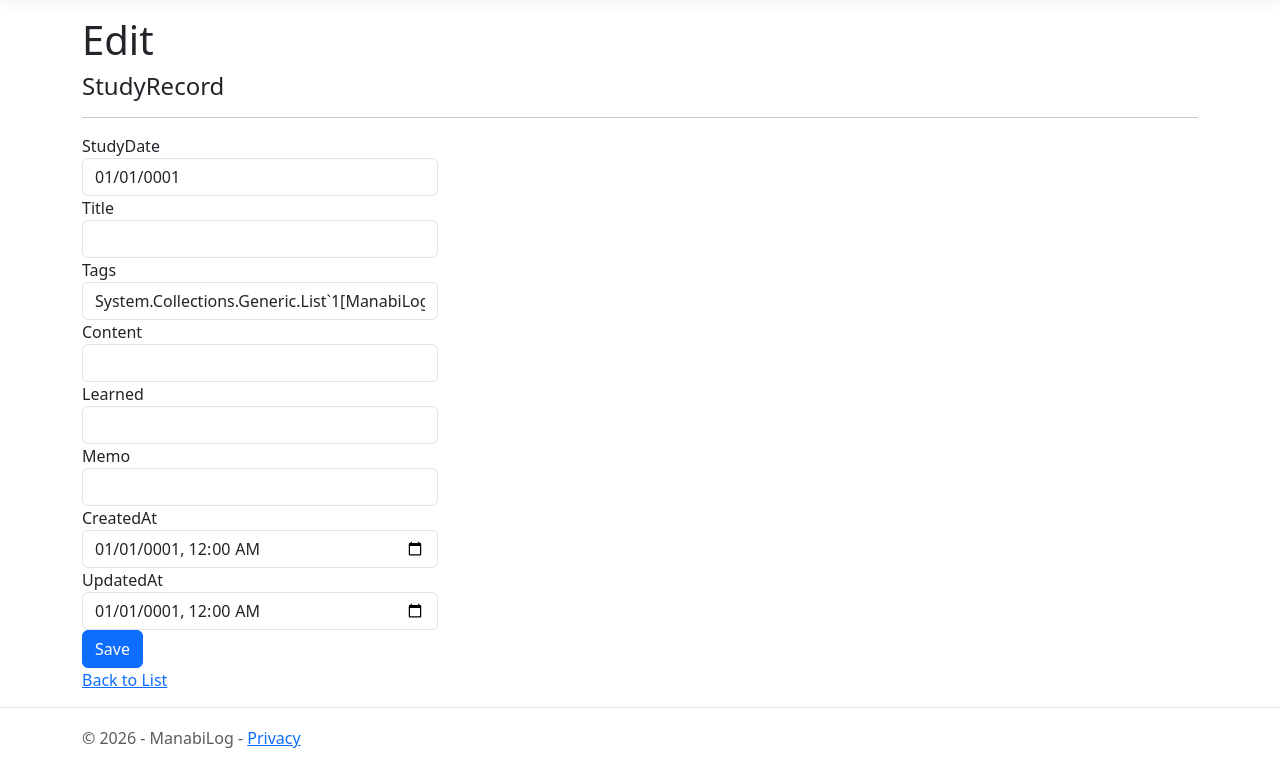
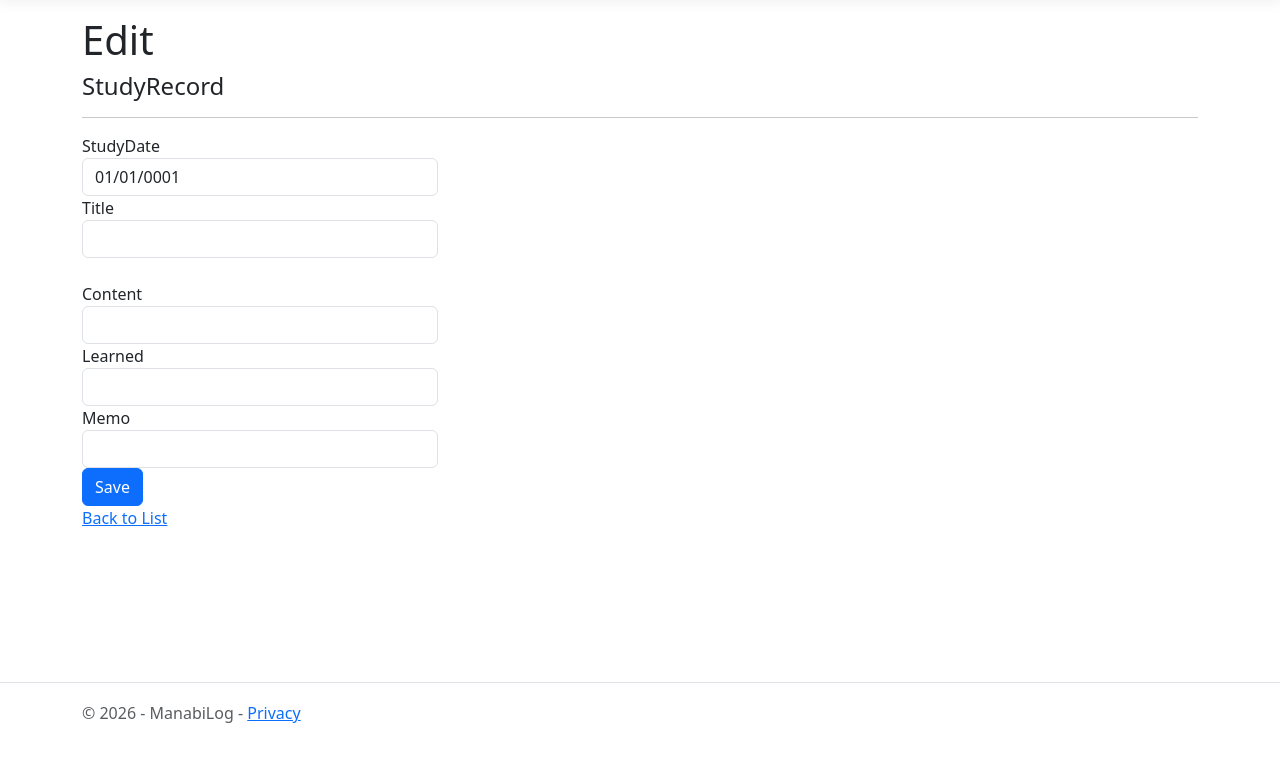
Before and after one commit to IchikaCoding/manabi-log, an ASP.NET Core app: template ManabiLog/Views/StudyRecord/Edit.cshtml in a window 1280 px wide. Shown: the part 57-825 px from the top of the page. After the commit the page ends 780 px from the top, so only its background shows below. Run offline with ASP.NET Core 8, Linux system fonts and the light colour scheme; the template is opened without the code that fills it, so the values that code supplies are empty; style sheets or scripts are compiled from the project's sources.

Commit message:
wip: Tagが表示されない状態の処理

```diff
--- a/ManabiLog/Controllers/StudyRecordController.cs
+++ b/ManabiLog/Controllers/StudyRecordController.cs
@@ -113,7 +113,7 @@ public class StudyRecordController : Controller
             return NotFound();
         }
 
-        var studyrecord = await _context.StudyRecord.FindAsync(id);
+        var studyrecord = await _context.StudyRecord.Include(record => record.Tags).FirstOrDefaultAsync(record => record.Id == id);
         if (studyrecord == null)
         {
             return NotFound();
@@ -137,6 +137,8 @@ public class StudyRecordController : Controller
         {
             try
             {
+                var now = DateTime.Now;
+                studyrecord.UpdatedAt = now;
                 _context.Update(studyrecord);
                 await _context.SaveChangesAsync();
             }
--- a/ManabiLog/Views/StudyRecord/Edit.cshtml
+++ b/ManabiLog/Views/StudyRecord/Edit.cshtml
@@ -24,8 +24,16 @@
                 <span asp-validation-for="Title" class="text-danger"></span>
             </div>
             <div class="form-group">
-                <label asp-for="Tags" class="control-label"></label>
-                <input asp-for="Tags" class="form-control" />
+                <label class="control-label"></label>
+                @* TagsがListだから正常に表示されない問題 *@
+                @* 👉️TagsのListから一件ずつ取得する *@
+                @*  *@
+                @* <input asp-for="Tags" class="form-control" /> *@
+                @foreach(var tag in Model.Tags)
+                    {
+                        @* inputの表示欄がない *@
+                        <input value=@tag.Name class="form-control" for="Tag">
+                    }
                 <span asp-validation-for="Tags" class="text-danger"></span>
             </div>
             <div class="form-group">
@@ -43,7 +51,7 @@
                 <input asp-for="Memo" class="form-control" />
                 <span asp-validation-for="Memo" class="text-danger"></span>
             </div>
-            <div class="form-group">
+            @* <div class="form-group">
                 <label asp-for="CreatedAt" class="control-label"></label>
                 <input asp-for="CreatedAt" class="form-control" />
                 <span asp-validation-for="CreatedAt" class="text-danger"></span>
@@ -52,7 +60,7 @@
                 <label asp-for="UpdatedAt" class="control-label"></label>
                 <input asp-for="UpdatedAt" class="form-control" />
                 <span asp-validation-for="UpdatedAt" class="text-danger"></span>
-            </div>
+            </div> *@
             <div class="form-group">
                 <input type="submit" value="Save" class="btn btn-primary" />
             </div>
```
